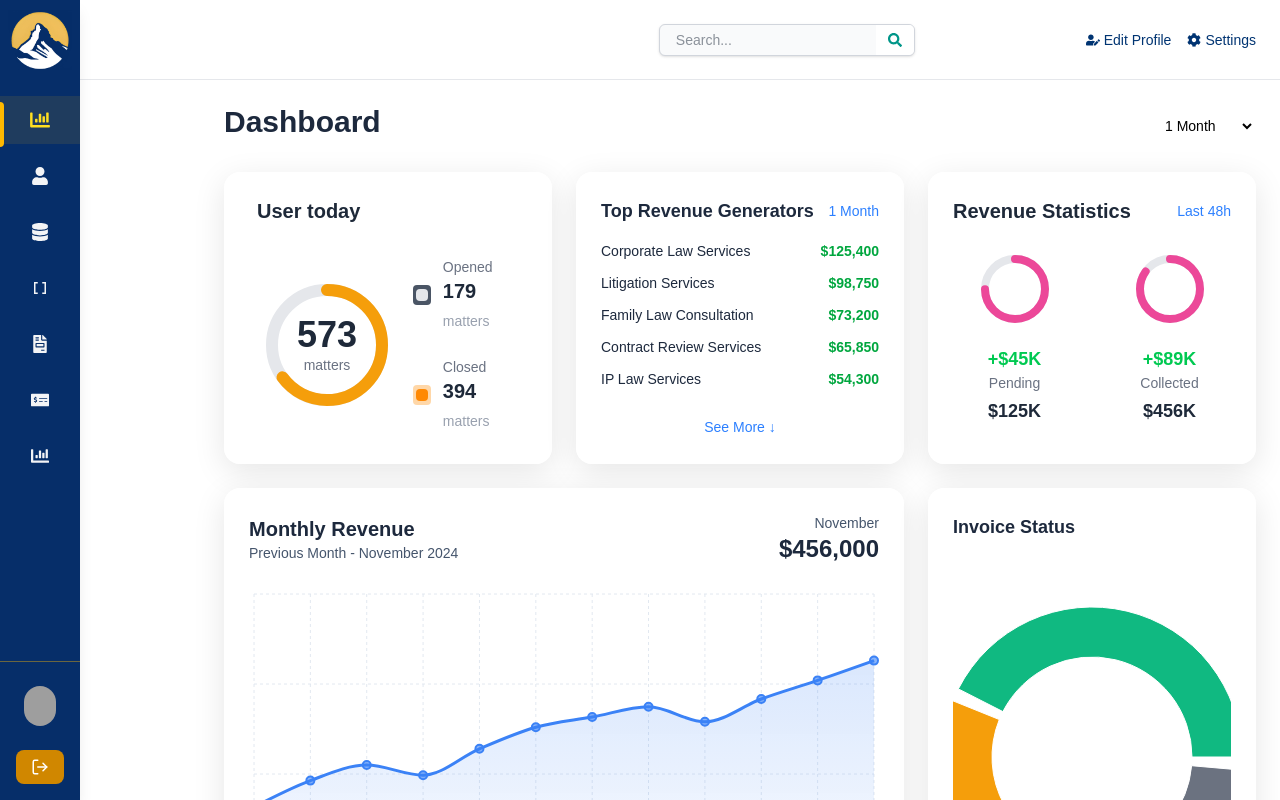
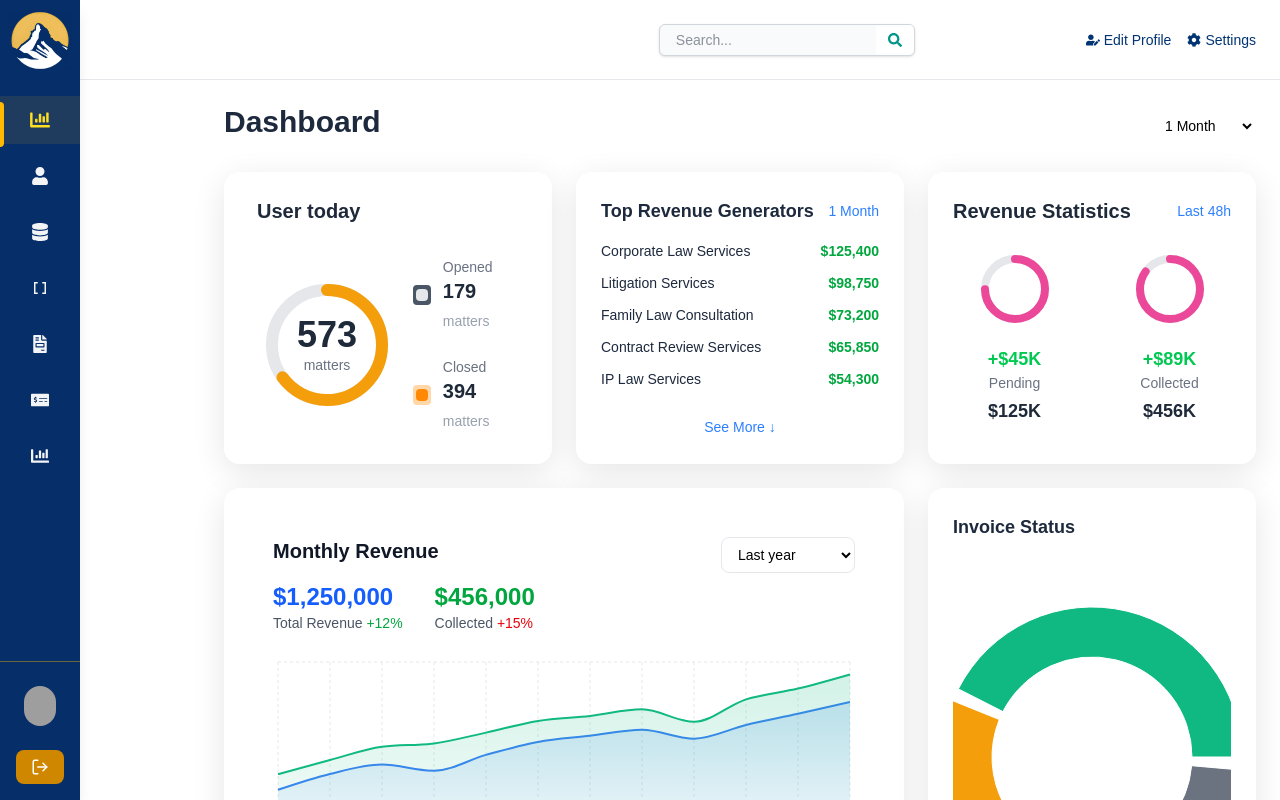
Before and after one commit to 64SquaresApexLLP/matterhorn, a React (Vite) app: page /dashboard in a window 1280 px wide. Built offline with nearby package versions, Linux system fonts and the light colour scheme; grey boxes are pictures that could not be loaded; a web font is replaced by a local one.

Commit message:
fix monthly analitics part

```diff
--- a/src/pages/Dashboard.jsx
+++ b/src/pages/Dashboard.jsx
@@ -36,6 +36,8 @@ const Dashboard = () => {
     active: 211348,
     recentIncrease: 219,
     last48hIncrease: 978,
+    totalRevenue: 1250000,
+    collectedRevenue: 456000,
   };
 
   const revenueData = [
@@ -52,7 +54,6 @@ const Dashboard = () => {
     { month: "Nov", revenue: 456000, invoices: 228 },
     { month: "Dec", revenue: 489000, invoices: 245 },
   ];
-
   const mostPopular = [
     { name: "Corporate Law Services", amount: "$125,400" },
     { name: "Litigation Services", amount: "$98,750" },
@@ -567,103 +568,95 @@ const Dashboard = () => {
                 animationTrigger ? "animate-slide-up" : ""
               }`}
             >
-              <div className="flex justify-between items-center mb-6">
+              <div className="bg-white rounded-2xl p-6 mb-6">
+                <div className="flex justify-between items-start mb-6">
                   <div>
-                  <h3 className="text-xl font-semibold text-slate-800">
+                    <h2 className="text-xl font-semibold text-gray-900 mb-4">
                       Monthly Revenue
-                  </h3>
-                  <p className="text-slate-600 text-sm">
-                    Previous Month - November 2024
-                  </p>
+                    </h2>
+                    <div className="flex space-x-8">
+                      <div>
+                        <div className="text-2xl font-bold text-blue-600">
+                          ${todayStats.totalRevenue.toLocaleString()}
                         </div>
-                <div className="text-right">
-                  <p className="text-sm text-slate-600">November</p>
-                  <p className="text-2xl font-semibold text-slate-800">
-                    $456,000
-                  </p>
+                        <div className="text-sm text-gray-600">
+                          Total Revenue{" "}
+                          <span className="text-green-600">+12%</span>
                         </div>
                       </div>
-              <div className="h-100">
+                      <div>
+                        <div className="text-2xl font-bold text-green-600">
+                          ${todayStats.collectedRevenue.toLocaleString()}
+                        </div>
+                        <div className="text-sm text-gray-600">
+                          Collected <span className="text-red-600">+15%</span>
+                        </div>
+                      </div>
+                    </div>
+                  </div>
+                  <select className="border border-gray-200 rounded-lg px-3 py-2 text-sm focus:outline-none focus:ring-2 focus:ring-blue-500">
+                    <option>Last year</option>
+                    <option>Last 6 months</option>
+                    <option>Last 3 months</option>
+                  </select>
+                </div>
+
+                {/* Chart */}
+                <div className="h-64">
                   <ResponsiveContainer width="100%" height="100%">
                    <AreaChart data={revenueData}>
   <defs>
-                      <linearGradient
-                        id="revenueGradient"
-                        x1="0"
-                        y1="0"
-                        x2="0"
-                        y2="1"
-                      >
-                        <stop
-                          offset="5%"
-                          stopColor="#3B82F6"
-                          stopOpacity={0.3}
-                        />
-                        <stop
-                          offset="95%"
-                          stopColor="#3B82F6"
-                          stopOpacity={0}
-                        />
+    <linearGradient id="colorRevenue" x1="0" y1="0" x2="0" y2="1">
+      <stop offset="5%" stopColor="#3B82F6" stopOpacity={0.3} />
+      <stop offset="95%" stopColor="#3B82F6" stopOpacity={0} />
     </linearGradient>
-                      <linearGradient
-                        id="invoiceGradient"
-                        x1="0"
-                        y1="0"
-                        x2="0"
-                        y2="1"
-                      >
-                        <stop
-                          offset="5%"
-                          stopColor="#F59E0B"
-                          stopOpacity={0.8}
-                        />
-                        <stop
-                          offset="95%"
-                          stopColor="#F59E0B"
-                          stopOpacity={0.1}
-                        />
+    <linearGradient id="colorInvoices" x1="0" y1="0" x2="0" y2="1">
+      <stop offset="5%" stopColor="#10B981" stopOpacity={0.3} />
+      <stop offset="95%" stopColor="#10B981" stopOpacity={0} />
     </linearGradient>
   </defs>
-                    <CartesianGrid strokeDasharray="3 3" stroke="#E2E8F0" />
+
+  <CartesianGrid strokeDasharray="3 3" stroke="#E5E7EB" />
   <XAxis
     dataKey="month"
     axisLine={false}
     tickLine={false}
-                      tick={{ fill: "#64748B", fontSize: 12 }}
+    tick={{ fill: "#6B7280", fontSize: 12 }}
   />
-                    <YAxis hide />
+
+  {/* Two Y-axes, both hidden */}
+  <YAxis yAxisId="left" hide />
+  <YAxis yAxisId="right" hide />
+
   <Tooltip
     contentStyle={{
-                        backgroundColor: "rgba(255, 255, 255, 0.95)",
-                        backdropFilter: "blur(10px)",
-                        border: "1px solid rgba(255, 255, 255, 0.2)",
+      backgroundColor: "white",
+      border: "1px solid #E5E7EB",
       borderRadius: "8px",
-                        boxShadow: "0 8px 32px rgba(0, 0, 0, 0.1)",
-                      }}
-                      formatter={(value, name) => {
-                        if (name === "revenue")
-                          return [`$${value.toLocaleString()}`, "Revenue"];
-                        if (name === "invoices") return [value, "Invoices"];
-                        return [value, name];
+      boxShadow: "0 4px 6px -1px rgba(0, 0, 0, 0.1)",
     }}
   />
+
   <Area
+    yAxisId="left"
     type="monotone"
     dataKey="revenue"
     stroke="#3B82F6"
-                      strokeWidth={3}
-                      fill="url(#revenueGradient)"
-                      dot={{ fill: "#3B82F6", strokeWidth: 2, r: 4 }}
+    strokeWidth={2}
+    fill="url(#colorRevenue)"
   />
-                    <Line
+  <Area
+    yAxisId="right"
     type="monotone"
     dataKey="invoices"
-                      stroke="#F59E0B"
+    stroke="#10B981"
     strokeWidth={2}
-                      strokeDasharray="5 5"
+    fill="url(#colorInvoices)"
   />
 </AreaChart>
+
                   </ResponsiveContainer>
+                </div>
               </div>
             </div>
             <div className="space-y-6">
```
Lines whose indentation alone changed are shown as unchanged.
